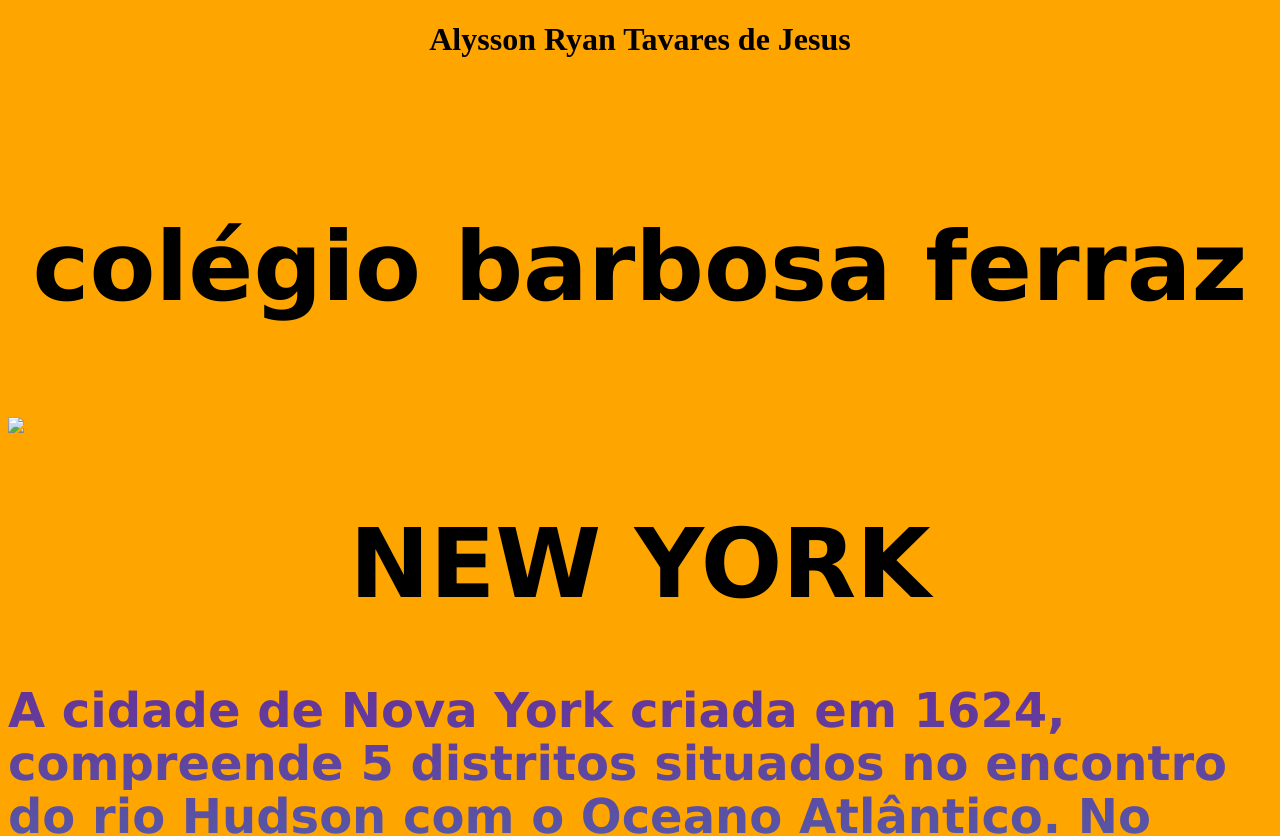
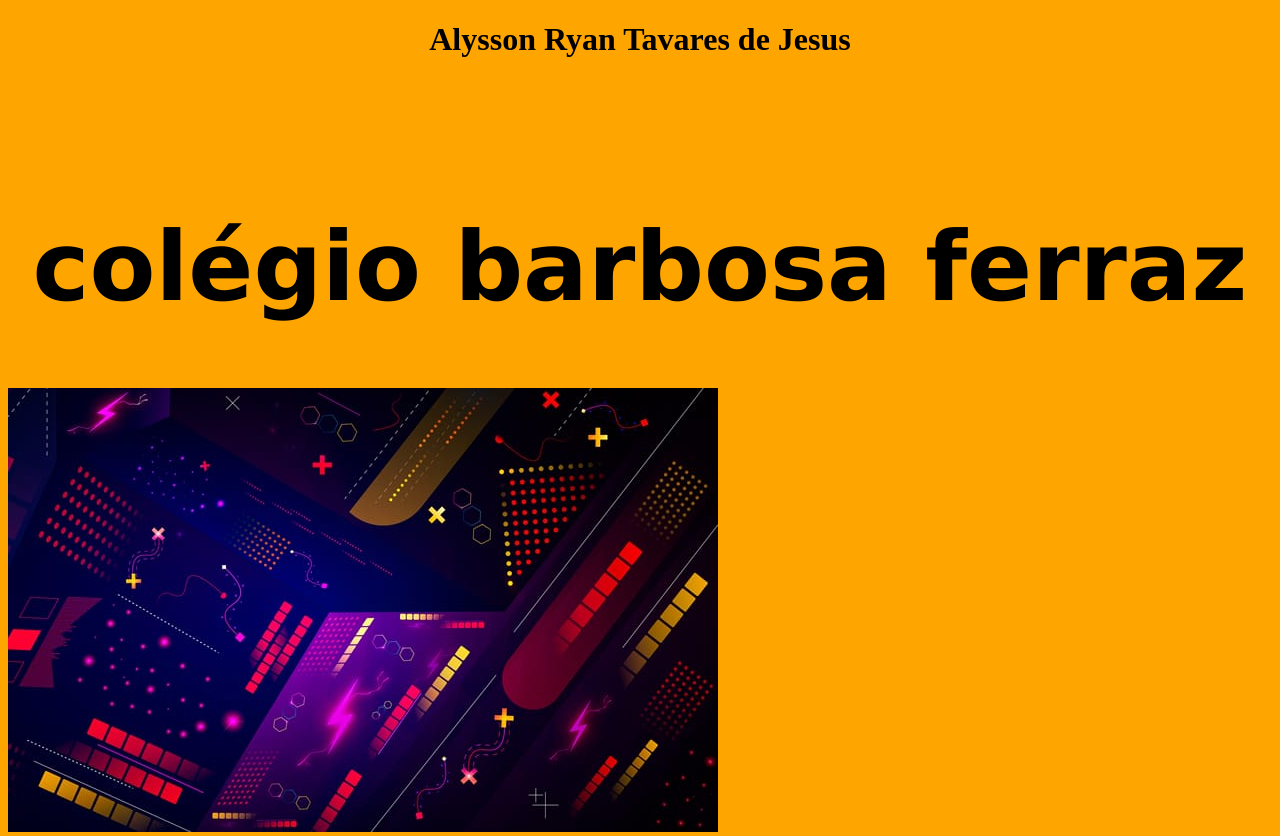
Before and after one commit to alyssinxxx/mat-2, a plain HTML site: page index.html in a window 1280 px wide. Shown: the top 836 px of the page. Drawn offline with Linux system fonts and the light colour scheme.

Commit message:
Update index.html

```diff
--- a/index.html
+++ b/index.html
@@ -26,7 +26,7 @@
     <marquee> Alysson ryan tavares de jesus </marquee>
    </font>
          <h1>colégio barbosa ferraz</h1>
-         <img src="cidade.png" class="cidade-fundo">
+         <img src="WhatsApp Image 2023-11-30 at 09.56.43.jpeg" class="cidade-fundo">
            <h1>NEW YORK</h1>
              <p class="gradient">A cidade de Nova York criada em 1624, compreende 5 distritos situados no encontro do rio Hudson com o Oceano Atlântico. No centro da cidade fica Manhattan,um distrito com alta densidade demográfica que está entre os principais centros comerciais, financeiros e culturais do mundo. Entre seus pontos emblemáticos, destacam-se arranha-céus,com o Empire State Building, e o enorme Central Park.O teatro da Broadway fica em meio às luzes de neon da Times Square.
            <<a href="https://youtu.be/fTMHOWcZNvs">1 HORA DE VLOG EM NOVA YORK COM RENATO GARCIA </a>
```
